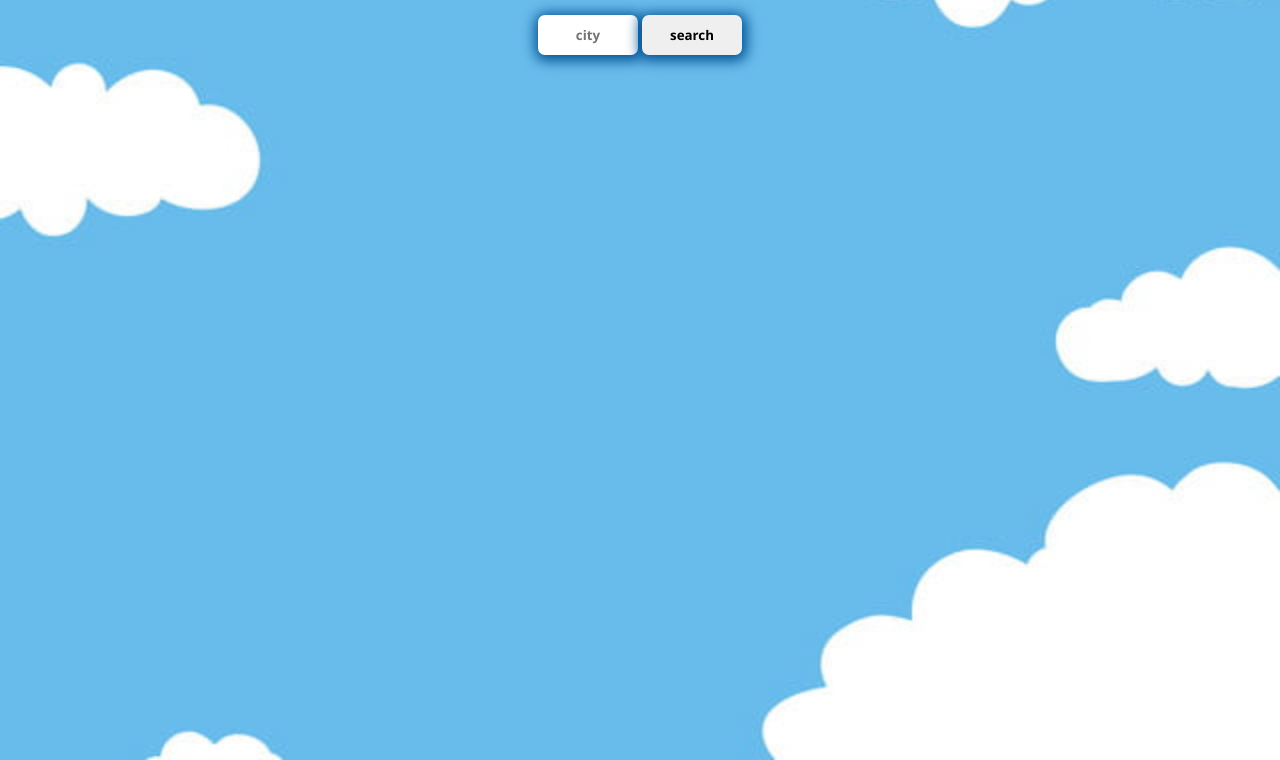
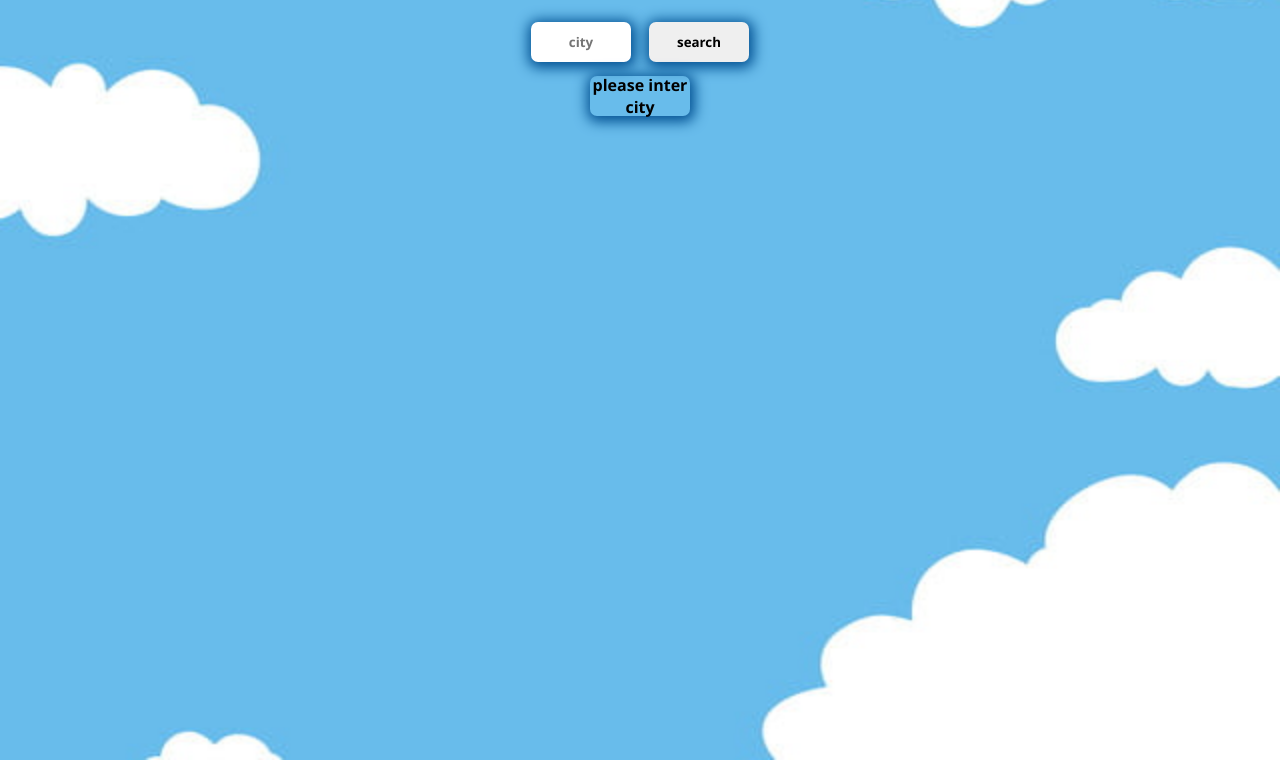
Before and after one commit to ghiyaee/appWeather, a plain HTML site: page index.html in a window 1280 px wide. Shown: the part 168-928 px from the top of the page. Drawn offline with Linux system fonts and the light colour scheme; no server answers.

Commit message:
add settimeout

```diff
--- a/app.js
+++ b/app.js
@@ -5,17 +5,26 @@ const wind = document.querySelector('#wind');
 const search = document.querySelector('#search');
 const citys = document.querySelector('.citys');
 const city = document.querySelector('#city');
+const section = [...document.querySelector('section').children];
+const hiden=document.querySelector('.hiden')
 const keys = '93e8b2df642d3526ce153214fc999994';
-const section = [...document.querySelector('section').children];
-const cityArray=[]
+const cityArray = [];
 load();
 
 async function getweather() {
-    const resultApi = await (await fetch(`https://api.openweathermap.org/data/2.5/weather?q=${citys.value}&appid=${keys}`)).json();
-    const { main: { temp }, name, weather: [{ description }], wind: { speed } } = resultApi;
-    setWeather(name, description, temp, speed);
+    if (!citys.value == '') {
 
+        const resultApi = await (await fetch(`https://api.openweathermap.org/data/2.5/weather?q=${citys.value}&appid=${keys}`)).json();
+        const { main: { temp }, name, weather: [{ description }], wind: { speed } } = resultApi;
+        setWeather(name, description, temp, speed);
+    }
+    else {
+       setTimeout(() => {
+        hiden.classList.remove('hiden')
+    },2000)
+    }
 }
+
 function setWeather(data, data1, data2, data3) {
     city.innerHTML = `City -  ${data}`;
     desc.innerHTML = ` ${data1}`;
--- a/index.html
+++ b/index.html
@@ -13,7 +13,10 @@
          <form action="" id="frmInt">
                <input type="text" placeholder="city"  class="citys">
                <input type="submit" value="search" id="search">
-         </form>
+            </form>
+            <div class="hiden">
+                <p id="err" >please inter city</p>
+            </div>
     </header>
     <section id="main">
          <h2 id="city"></h2>
--- a/style.css
+++ b/style.css
@@ -14,12 +14,24 @@ background-repeat: no-repeat;
 background-size:cover;
 
 }
+header{
+    display: flex;
+    flex-direction: column;
+    justify-content: center;
+    align-items: center;
+}
+header div p{
+    display: flex;
+    align-items: center;
+    justify-content: center;
+
+}
 h1{
     margin-bottom: 1.1rem;
     color:rgb(248, 240, 240);
 }
 
-.citys ,#search {
+.citys ,#search, #err{
     width: 100px;
     height: 40px;
     text-align: center;
@@ -29,6 +41,7 @@ h1{
     transition: all .5s ease-in-out;
     font-weight: bold;
     font-family:'Segoe UI', Tahoma, Geneva, Verdana, sans-serif;
+    margin: 7px;
 }
 
 section{
@@ -47,10 +60,13 @@ h3{
     transition: all 3s ease-in-out;
 }
 h4{
+    transition: all 3.5s ease-in-out;
+}
+h5{
     transition: all 4s ease-in-out;
 }
-h5{
-    transition: all 5s ease-in-out;
+.hiden{
+    display: none;
 }
 @media (max-width:500px){
     #frmInt{
```
